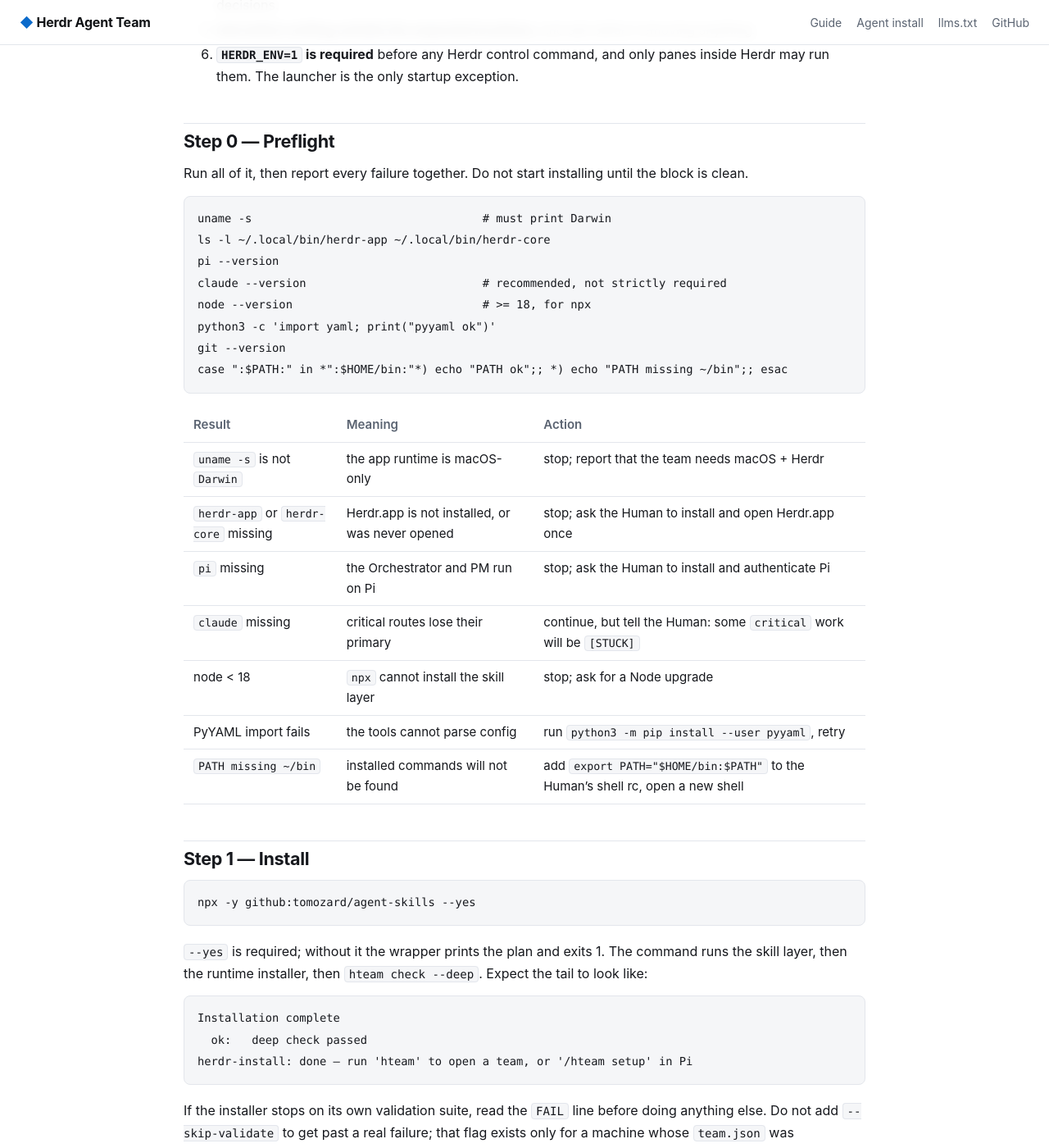
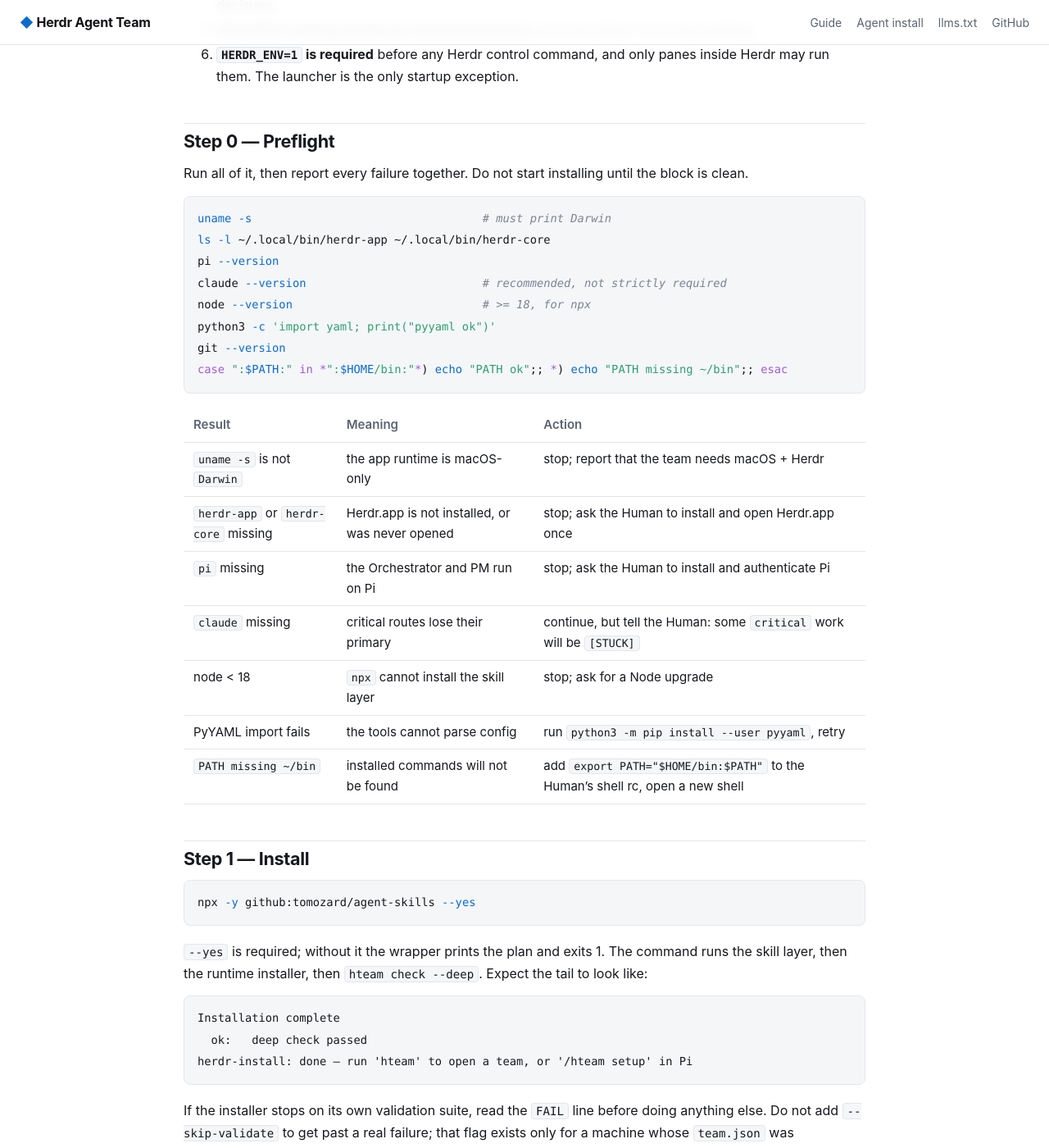
Before and after one commit to tomozard/agent-skills, a Jekyll site: the page built from docs/agent-install.md, in a window 1280 px wide and 1400 px high, scrolled down 559 px. Shown: the whole window at 82% size. Built offline with Jekyll 4.4.1, drawn with Linux system fonts in a browser that asks for light colours.

Commit message:
docs(site): colour the Rouge tokens for light and dark

```diff
--- a/docs/assets/style.css
+++ b/docs/assets/style.css
@@ -137,3 +137,19 @@ hr { border: 0; border-top: 1px solid var(--line); margin: 32px 0; }
   .site-main { padding: 28px 18px 48px; }
   table { display: block; overflow-x: auto; }
 }
+
+/* Rouge token colours: GitHub Pages highlights fenced code with classes. */
+.highlight .c, .highlight .c1, .highlight .cm { color: #7a8496; font-style: italic; }
+.highlight .nt, .highlight .nb, .highlight .nv { color: var(--accent); }
+.highlight .s, .highlight .s1, .highlight .s2, .highlight .se { color: #2f9e6f; }
+.highlight .k, .highlight .kd, .highlight .kn { color: #a25bd0; }
+.highlight .mi, .highlight .mf { color: #c2703b; }
+.highlight .o, .highlight .ow { color: var(--muted); }
+.highlight .gh, .highlight .gu { color: var(--accent); font-weight: 600; }
+.highlight .err { color: inherit; border: 0; }
+
+@media (prefers-color-scheme: dark) {
+  .highlight .s, .highlight .s1, .highlight .s2, .highlight .se { color: #6fd39b; }
+  .highlight .k, .highlight .kd, .highlight .kn { color: #c99bec; }
+  .highlight .mi, .highlight .mf { color: #e0a06a; }
+}
```
